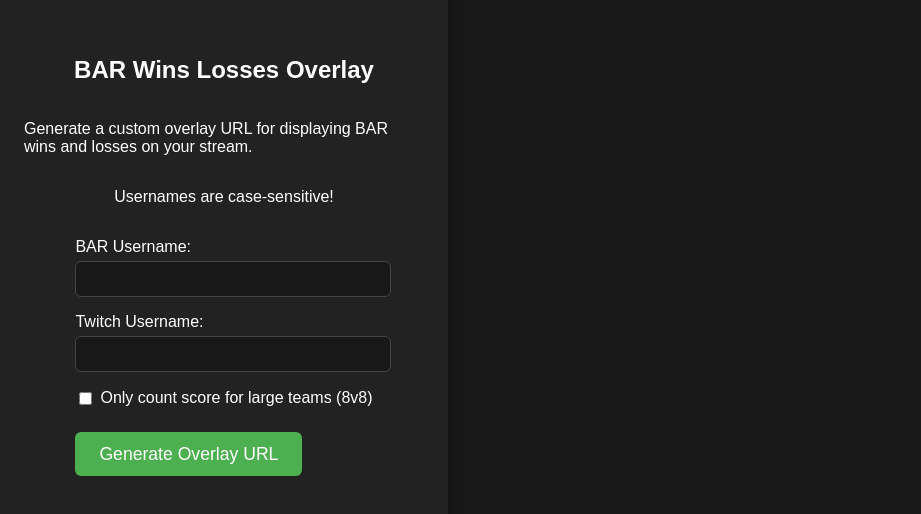
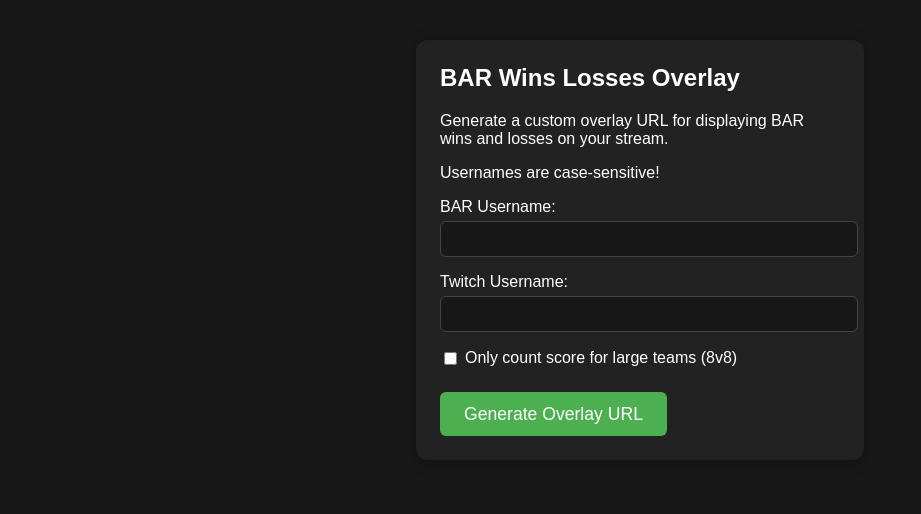
Before and after one commit to mmousawy/doobty-bar-wl, a website: page index.html in a window 1280 px wide. Shown: the part 158-672 px from the top of the page, without its empty margins (0-921 px from the left). Drawn offline with Linux system fonts and the light colour scheme.

Commit message:
Adjust title and styling.

```diff
--- a/index.html
+++ b/index.html
@@ -3,15 +3,10 @@
   <head>
     <meta charset="UTF-8" />
     <meta name="viewport" content="width=device-width, initial-scale=1.0" />
-    <title>BAR Overlay URL Generator</title>
+    <title>BAR Wins Losses Overlay</title>
     <style>
       body {
-        margin: 0;
-        padding: 0;
         background: #181818;
-      }
-      .container {
-        background: #222;
         color: #fff;
         font-family: Arial, sans-serif;
         display: flex;
@@ -19,14 +14,17 @@
         align-items: center;
         justify-content: center;
         min-height: 100vh;
+      }
+      h2 {
+        margin-top: 0;
+      }
+      .container {
+        background: #222;
         padding: 1.5rem;
         border-radius: 12px;
         box-shadow: 0 2px 16px rgba(0, 0, 0, 0.3);
         max-width: 400px;
         width: 100%;
-      }
-      h2 {
-        margin-top: 0;
       }
       label {
         display: block;
```
